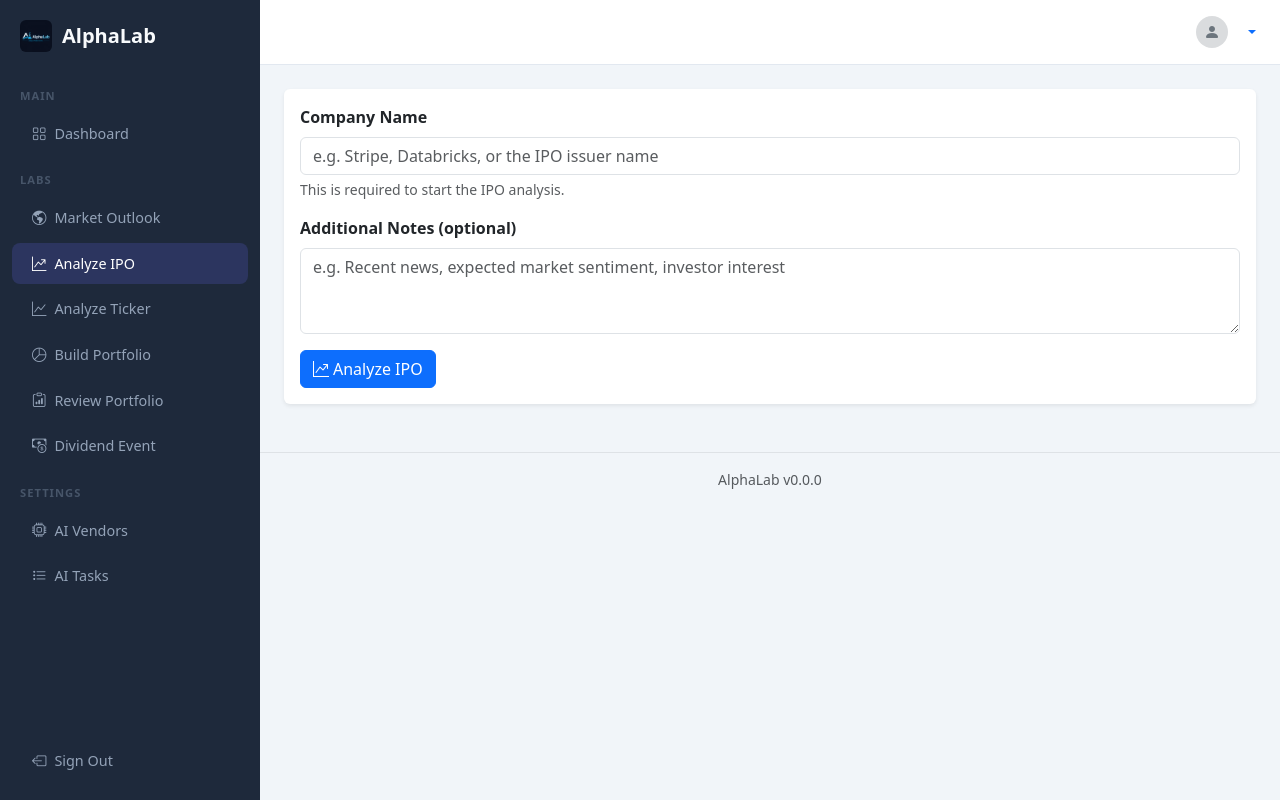
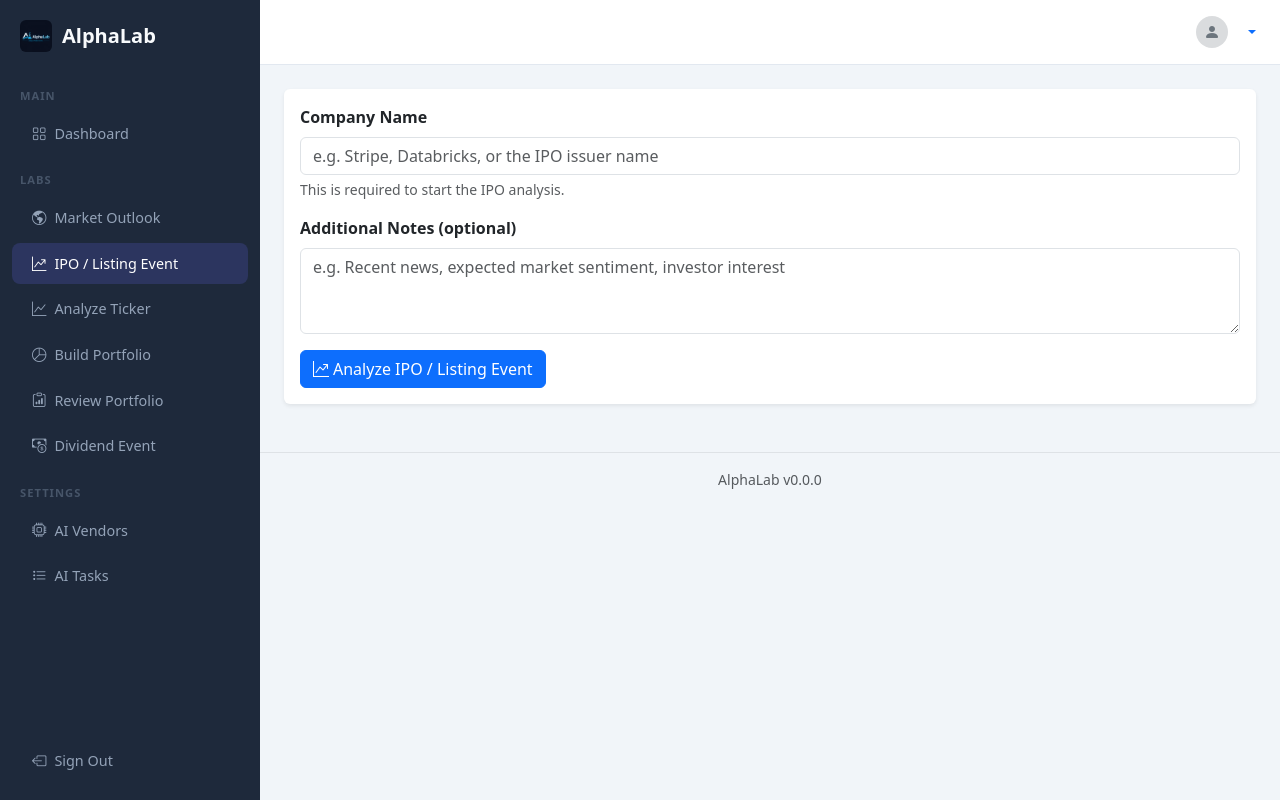
Before and after one commit to Bits4Bites/alphalab, a FastAPI app: template app/templates/ipo_analyzer.html in a window 1280 px wide. Run offline with FastAPI, Linux system fonts and the light colour scheme; the template is opened without the code that fills it, so the values that code supplies are empty.

Commit message:
Minor update

```diff
--- a/app/templates/app_layout.html
+++ b/app/templates/app_layout.html
@@ -133,7 +133,7 @@
                 </li>
                 <li class="nav-item">
                     <a class="nav-link {% block nav_ipo %}{% endblock %}" href="/analyze-ipo">
-                        <i class="bi bi-graph-up-arrow me-2"></i>Analyze IPO
+                        <i class="bi bi-graph-up-arrow me-2"></i>IPO / Listing Event
                     </a>
                 </li>
                 <li class="nav-item">
--- a/app/templates/ipo_analyzer.html
+++ b/app/templates/ipo_analyzer.html
@@ -1,8 +1,8 @@
 {% extends "app_layout.html" %}
 
-{% block title %}Analyze IPO - {{ app_name }}{% endblock %}
+{% block title %}IPO / Listing Event - {{ app_name }}{% endblock %}
 {% block nav_ipo %}active{% endblock %}
-{% block page_title %}Analyze IPO{% endblock %}
+{% block page_title %}IPO / Listing Event{% endblock %}
 
 {% block content %}
 <div class="row">
@@ -25,7 +25,7 @@
                     </div>
                     <div class="mt-3">
                         <button type="submit" class="btn btn-primary" id="ipo-btn">
-                            <i class="bi bi-graph-up-arrow me-1"></i>Analyze IPO
+                            <i class="bi bi-graph-up-arrow me-1"></i>Analyze IPO / Listing Event
                         </button>
                     </div>
                 </form>
@@ -131,7 +131,7 @@
             document.getElementById('error-message').textContent = data.message;
             eventSource.close();
             btn.disabled = false;
-            btn.innerHTML = '<i class="bi bi-graph-up-arrow me-1"></i>Analyze IPO';
+            btn.innerHTML = '<i class="bi bi-graph-up-arrow me-1"></i>Analyze IPO / Listing Event';
         } else if (data.type === 'result') {
             waitTimer.stop();
             progressSection.classList.add('d-none');
@@ -139,7 +139,7 @@
             renderMarkdown(data.content, document.getElementById('ipo-result'));
             eventSource.close();
             btn.disabled = false;
-            btn.innerHTML = '<i class="bi bi-graph-up-arrow me-1"></i>Analyze IPO';
+            btn.innerHTML = '<i class="bi bi-graph-up-arrow me-1"></i>Analyze IPO / Listing Event';
         }
     };
 
@@ -150,7 +150,7 @@
         document.getElementById('error-message').textContent = 'Connection lost. Please try again.';
         eventSource.close();
         btn.disabled = false;
-        btn.innerHTML = '<i class="bi bi-graph-up-arrow me-1"></i>Analyze IPO';
+        btn.innerHTML = '<i class="bi bi-graph-up-arrow me-1"></i>Analyze IPO / Listing Event';
     };
 });
 
```
